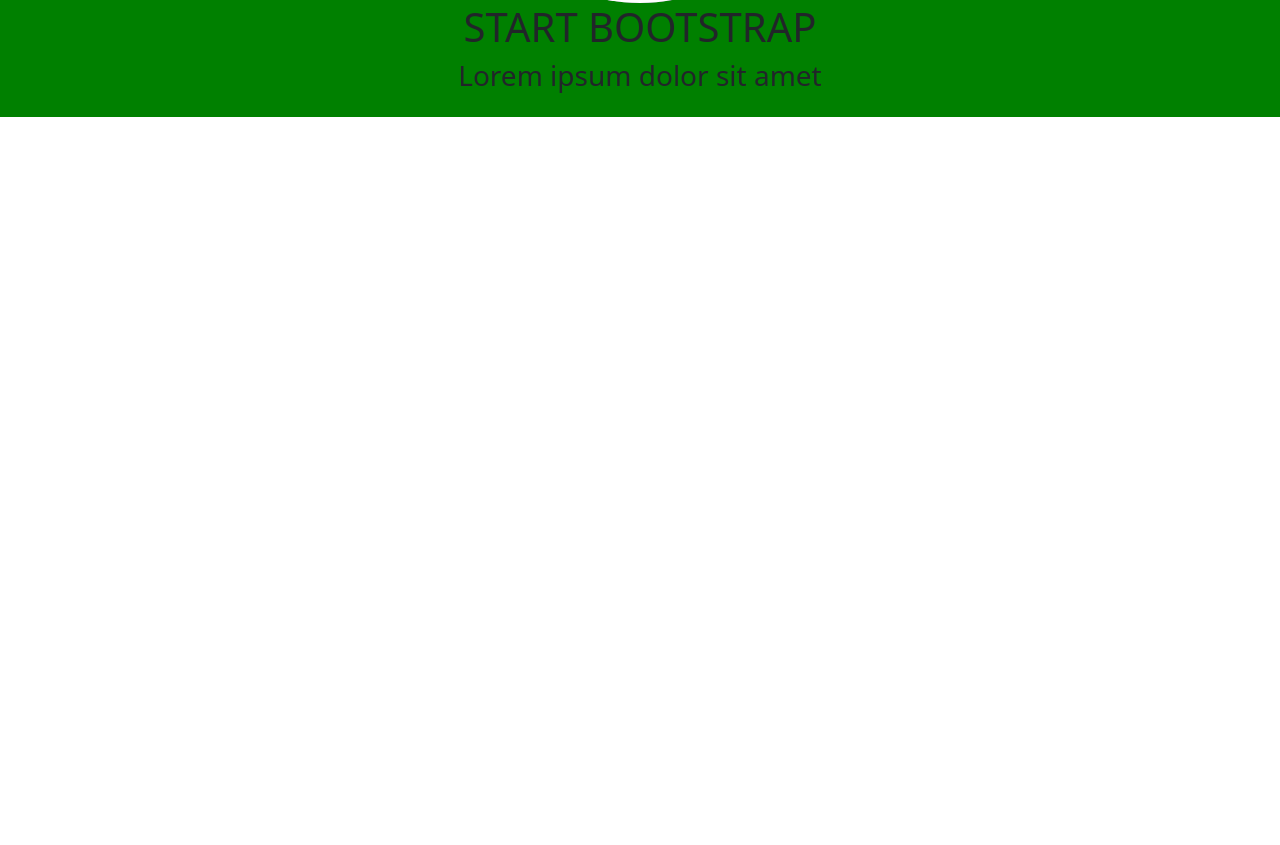
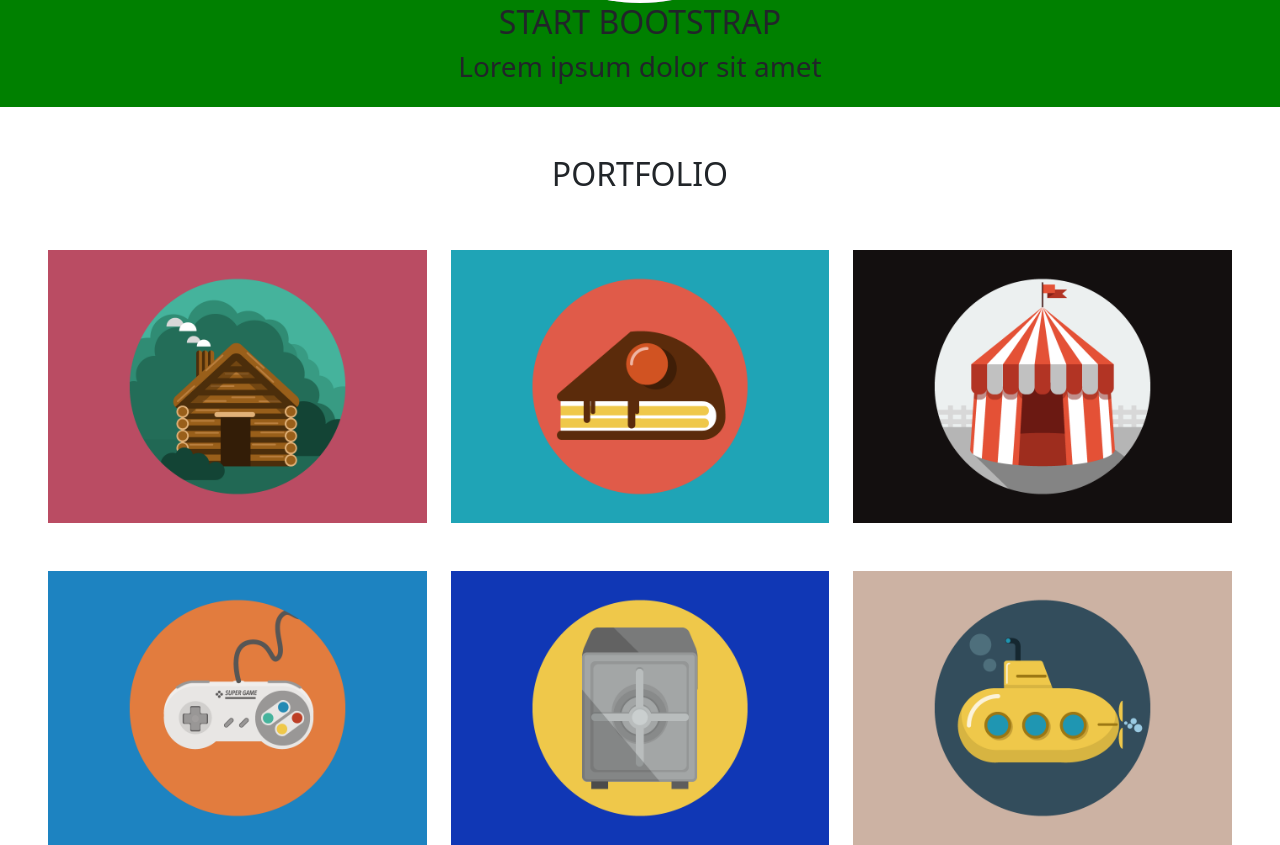
Before and after one commit to Levva01/html-css-bootstrap-freelancer, a plain HTML site: page index.html in a window 1280 px wide. Shown: the part 508-1353 px from the top of the page. Before the commit the page ends 800 px from the top, so only its background shows below. Drawn offline with nearby package versions, Linux system fonts and the light colour scheme.

Commit message:
section completata

```diff
--- a/css/style.css
+++ b/css/style.css
@@ -20,3 +20,11 @@
     width: 30%;
     height: auto;
 }
+
+
+/* PORTFOLIO */
+
+.portfolio img{
+    width: 100%;
+    height: auto;
+}
--- a/index.html
+++ b/index.html
@@ -46,7 +46,7 @@
                 <div class="row">
 
                     <div class="col-sm-12 text-center">
-                        <h1>START BOOTSTRAP</h1>
+                        <h2>START BOOTSTRAP</h2>
                     </div>
 
                 </div>
@@ -61,6 +61,53 @@
 
             </section>
             <!-- /hero -->
+
+            <!-- portfolio -->
+            <section class="portfolio px-5 pt-5">
+
+                <div class="row">
+
+                    <div class="col-sm-12 text-center">
+
+                        <h2>PORTFOLIO</h2>
+
+                    </div>
+
+                </div>
+
+
+                <div class="row">
+
+                    <div class="col-sm-12 col-md-6 col-xl-4 colored-div text-center gy-5">
+                        <img src="img/cabin.png" alt="">
+                    </div>
+
+                    <div class="col-sm-12 col-md-6 col-xl-4 colored-div text-center gy-5">
+                        <img src="img/cake.png" alt="">
+                    </div>
+
+                    <div class="col-sm-12 col-md-6 col-xl-4 colored-div text-center gy-5">
+                        <img src="img/circus.png" alt="">
+                    </div>
+
+                    <div class="col-sm-12 col-md-6 col-xl-4 colored-div text-center gy-5">
+                        <img src="img/game.png" alt="">
+                    </div>
+
+                    <div class="col-sm-12 col-md-6 col-xl-4 colored-div text-center gy-5">
+                        <img src="img/safe.png" alt="">
+                    </div>
+
+                    <div class="col-sm-12 col-md-6 col-xl-4 colored-div text-center gy-5">
+                        <img src="img/submarine.png" alt="">
+                    </div>
+
+
+                </div>
+
+
+            </section>
+            <!-- /portfolio -->
 
         </main>
         <!-- /main -->
```
